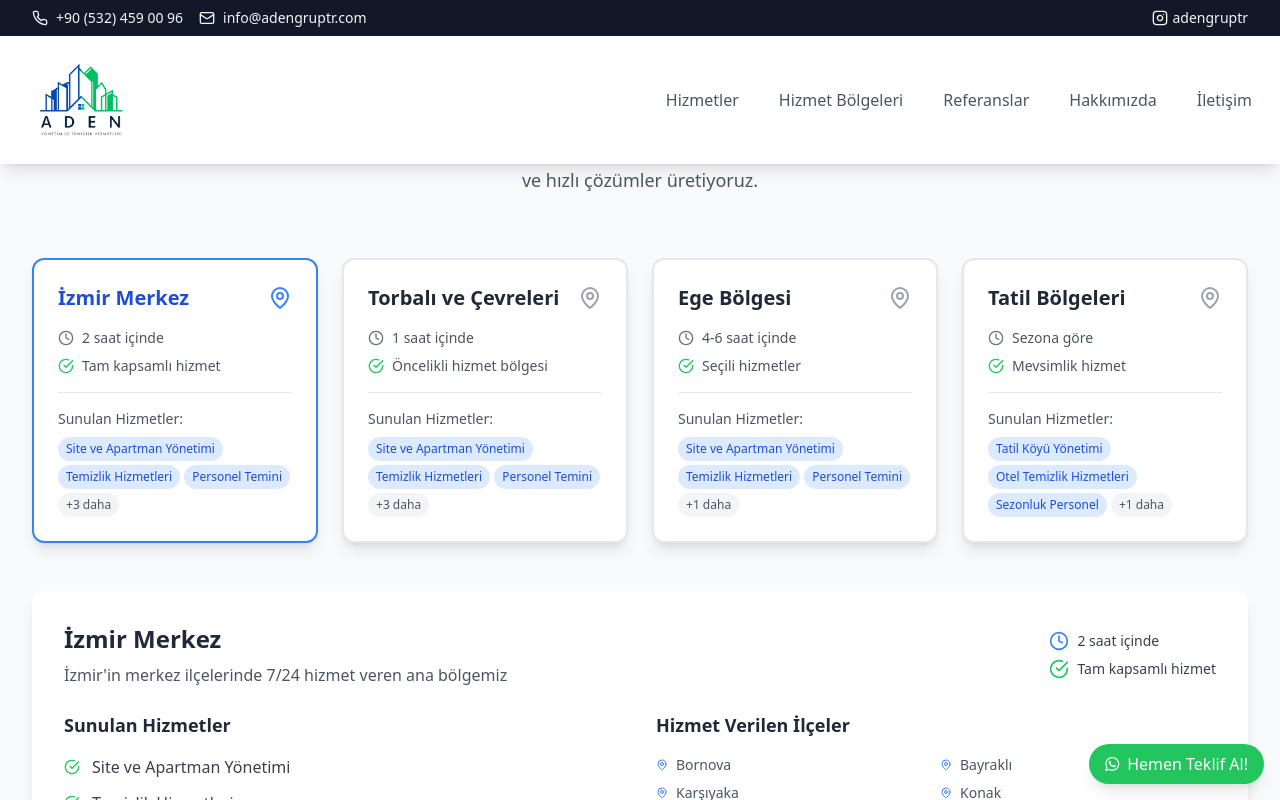
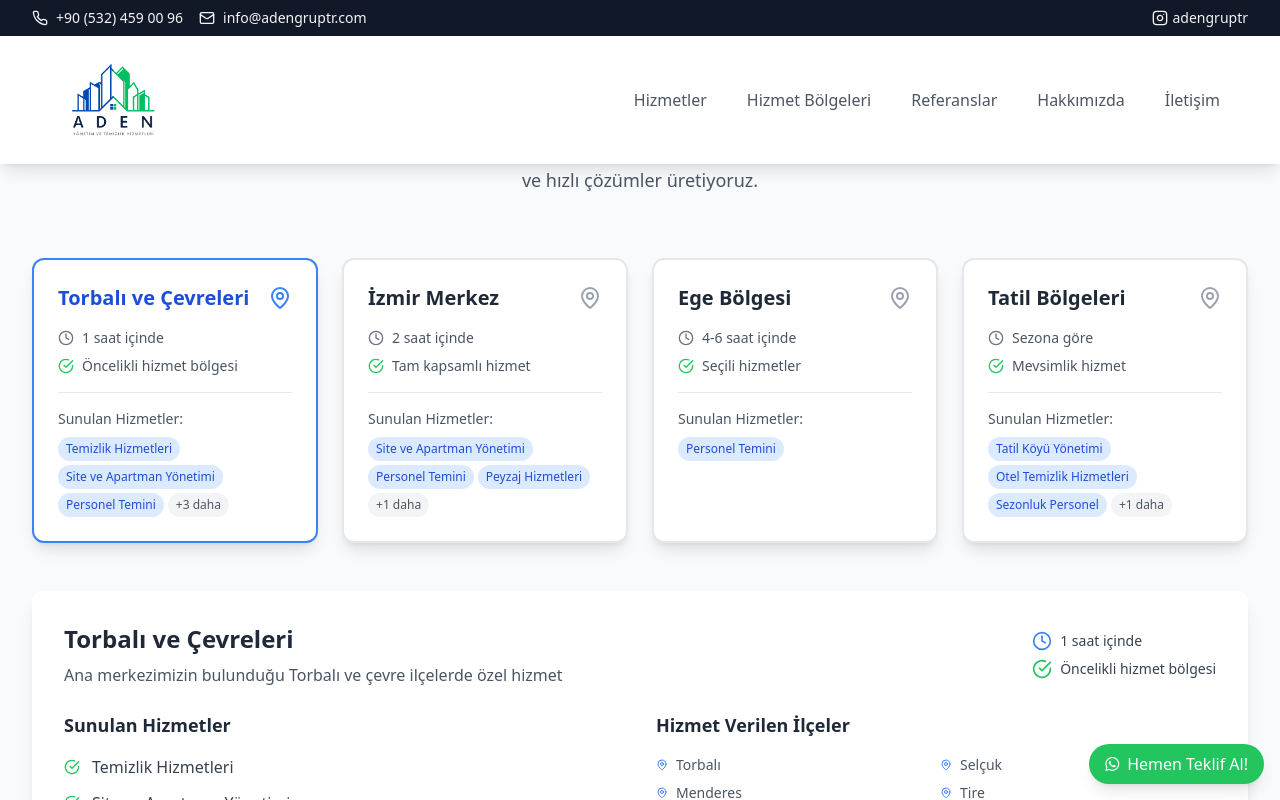
Before and after one commit to bur10/abi-website, a React (Vite) app: page / in a window 1280 px wide. Both pictures are taken after a click on the element 175 px from the left and 1910 px from the top of the page. Shown: the part 1510-2310 px from the top of the page. Built offline with nearby package versions, Linux system fonts and the light colour scheme.

Commit message:
Refactor: Update Navbar layout for improved spacing, modify ServiceAreasSection to conditionally display area titles, and swap service area details in constants for better clarity

```diff
--- a/src/components/Navbar.jsx
+++ b/src/components/Navbar.jsx
@@ -26,7 +26,7 @@ export const Navbar = () => {
             <div className="max-w-7xl mx-auto px-4">
                 <div className={`relative flex items-center transition-all duration-300 ${isScrolled ? 'h-20' : 'h-32'}`}>
                     {/* Logo - Left on desktop, centered on mobile/tablet */}
-                    <div className="flex items-center justify-center lg:justify-start w-full lg:w-auto">
+                    <div className="flex items-center justify-center lg:justify-start w-full lg:w-auto lg:ml-8">
                         <div className={`relative transition-all duration-300 ${isScrolled ? 'w-16 h-16' : 'w-32 h-32'}`}>
                             <a href="#home">
                                 <img
@@ -39,7 +39,7 @@ export const Navbar = () => {
                     </div>
 
                     {/* Desktop Navigation - Right */}
-                    <div className="hidden lg:flex items-center justify-end space-x-4 ml-auto">
+                    <div className="hidden lg:flex items-center justify-end space-x-4 lg:mr-8 flex-1">
                         <a href="#services" className={`text-gray-600 hover:text-gray-900 px-3 py-2 transition-all duration-300 ${isScrolled ? 'text-sm' : 'text-base'}`}>Hizmetler</a>
                         <a href="#service-areas" className={`text-gray-600 hover:text-gray-900 px-3 py-2 transition-all duration-300 ${isScrolled ? 'text-sm' : 'text-base'}`}>Hizmet Bölgeleri</a>
                         <a href="#references" className={`text-gray-600 hover:text-gray-900 px-3 py-2 transition-all duration-300 ${isScrolled ? 'text-sm' : 'text-base'}`}>Referanslar</a>
--- a/src/components/ServiceAreasSection.jsx
+++ b/src/components/ServiceAreasSection.jsx
@@ -101,7 +101,9 @@ const DetailedAreaView = ({ area }) => {
 
                 {/* Districts */}
                 <div>
-                    <h4 className="text-lg font-semibold text-gray-800 mb-4">Hizmet Verilen İlçeler</h4>
+                    <h4 className="text-lg font-semibold text-gray-800 mb-4">
+                        {area.name === "Ege Bölgesi" ? "Hizmet Verilen İller" : "Hizmet Verilen İlçeler"}
+                    </h4>
                     <div className="grid grid-cols-2 gap-2">
                         {area.districts.map((district, index) => (
                             <div key={index} className="flex items-center space-x-2">
--- a/src/constants/index.js
+++ b/src/constants/index.js
@@ -126,32 +126,13 @@ export const SERVICE_CATEGORIES = [
 export const SERVICE_AREAS = [
     {
         id: 1,
-        name: "İzmir Merkez",
-        description: "İzmir'in merkez ilçelerinde 7/24 hizmet veren ana bölgemiz",
-        responseTime: "2 saat içinde",
-        coverage: "Tam kapsamlı hizmet",
-        services: [
-            "Site ve Apartman Yönetimi",
-            "Temizlik Hizmetleri",
-            "Personel Temini",
-            "Peyzaj Hizmetleri",
-            "Havuz Bakım ve Temizliği",
-            "Güvenlik Hizmetleri"
-        ],
-        districts: [
-            "Bornova", "Bayraklı", "Karşıyaka", "Konak",
-            "Balçova", "Narlıdere", "Güzelbahçe", "Gaziemir"
-        ]
-    },
-    {
-        id: 2,
         name: "Torbalı ve Çevreleri",
         description: "Ana merkezimizin bulunduğu Torbalı ve çevre ilçelerde özel hizmet",
         responseTime: "1 saat içinde",
         coverage: "Öncelikli hizmet bölgesi",
         services: [
+            "Temizlik Hizmetleri",
             "Site ve Apartman Yönetimi",
-            "Temizlik Hizmetleri",
             "Personel Temini",
             "Peyzaj Hizmetleri",
             "Havuz Bakım ve Temizliği",
@@ -159,7 +140,25 @@ export const SERVICE_AREAS = [
         ],
         districts: [
             "Torbalı", "Selçuk", "Menderes", "Tire",
-            "Bayındır", "Kiraz", "Beydağ"
+            "Bayındır", "Gaziemir", "Menderes",
+            "Kemalpaşa", "Tepeköy"
+        ]
+    },
+    {
+        id: 2,
+        name: "İzmir Merkez",
+        description: "İzmir'in merkez ilçelerinde 7/24 hizmet veren ana bölgemiz",
+        responseTime: "2 saat içinde",
+        coverage: "Tam kapsamlı hizmet",
+        services: [
+            "Site ve Apartman Yönetimi",
+            "Personel Temini",
+            "Peyzaj Hizmetleri",
+            "Güvenlik Hizmetleri"
+        ],
+        districts: [
+            "Bornova", "Bayraklı", "Karşıyaka", "Konak",
+            "Balçova", "Narlıdere", "Güzelbahçe", "Gaziemir"
         ]
     },
     {
@@ -169,10 +168,7 @@ export const SERVICE_AREAS = [
         responseTime: "4-6 saat içinde",
         coverage: "Seçili hizmetler",
         services: [
-            "Site ve Apartman Yönetimi",
-            "Temizlik Hizmetleri",
             "Personel Temini",
-            "Proje Bazlı Hizmetler"
         ],
         districts: [
             "Manisa", "Aydın", "Muğla", "Denizli",
@@ -231,8 +227,8 @@ export const createEmailLink = (subject = "", body = "") => {
 // SEO Meta Tags
 export const SEO_META = {
     title: "Aden Grup - Site Yönetimi ve Temizlik Hizmetleri | İzmir",
-    description: "İzmir'de site yönetimi, temizlik hizmetleri, personel temini ve peyzaj hizmetleri. Profesyonel ekibimizle 2021'den beri hizmet veriyoruz.",
-    keywords: "site yönetimi, temizlik hizmetleri, personel temini, peyzaj hizmetleri, İzmir, Torbalı, apartman yönetimi, havuz bakımı",
+    description: "İzmir ve çevre illerde site yönetimi, Torbalı'da temizlik hizmetleri, İzmir geneline personel temini ve peyzaj hizmetleri. Profesyonel ekibimizle 2021'den beri hizmet veriyoruz.",
+    keywords: "site yönetimi, temizlik hizmetleri, personel temini, peyzaj hizmetleri, İzmir, Torbalı, apartman yönetimi, havuz bakımı, aden grup, aden yönetim ve temizlik hizmetleri, aden, torbalı temizlik",
     author: "Aden Grup",
     viewport: "width=device-width, initial-scale=1.0",
     language: "tr-TR",
```
